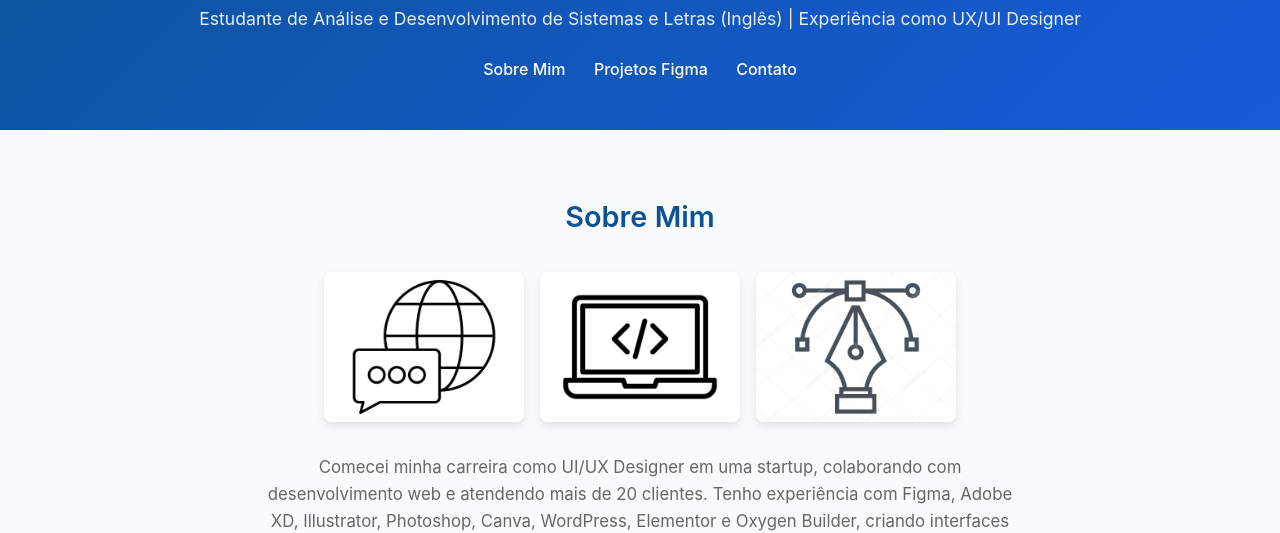
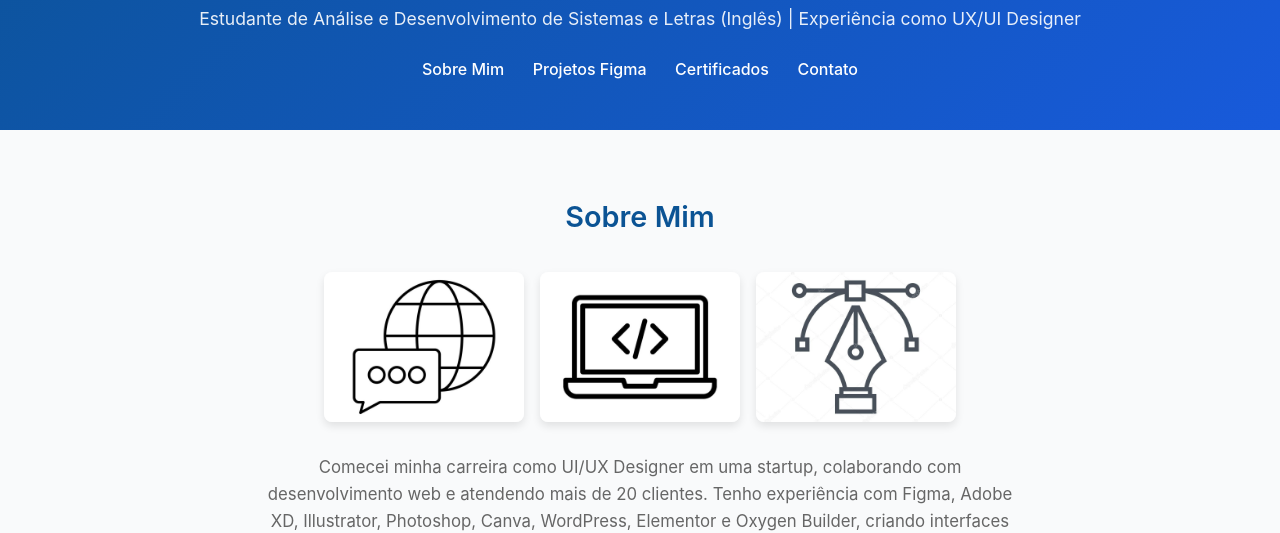
Before and after one commit to belaahouagi/belaahouagi.github.io, a plain HTML site: page index.html in a window 1280 px wide. Shown: the part 275-808 px from the top of the page. Drawn offline with Linux system fonts and the light colour scheme.

Commit message:
Update index.html

```diff
--- a/index.html
+++ b/index.html
@@ -220,6 +220,7 @@
     <nav>
       <a href="#about">Sobre Mim</a>
       <a href="#projects">Projetos Figma</a>
+      <a href="#certificates">Certificados</a>
       <a href="#contact">Contato</a>
     </nav>
   </header>
```
